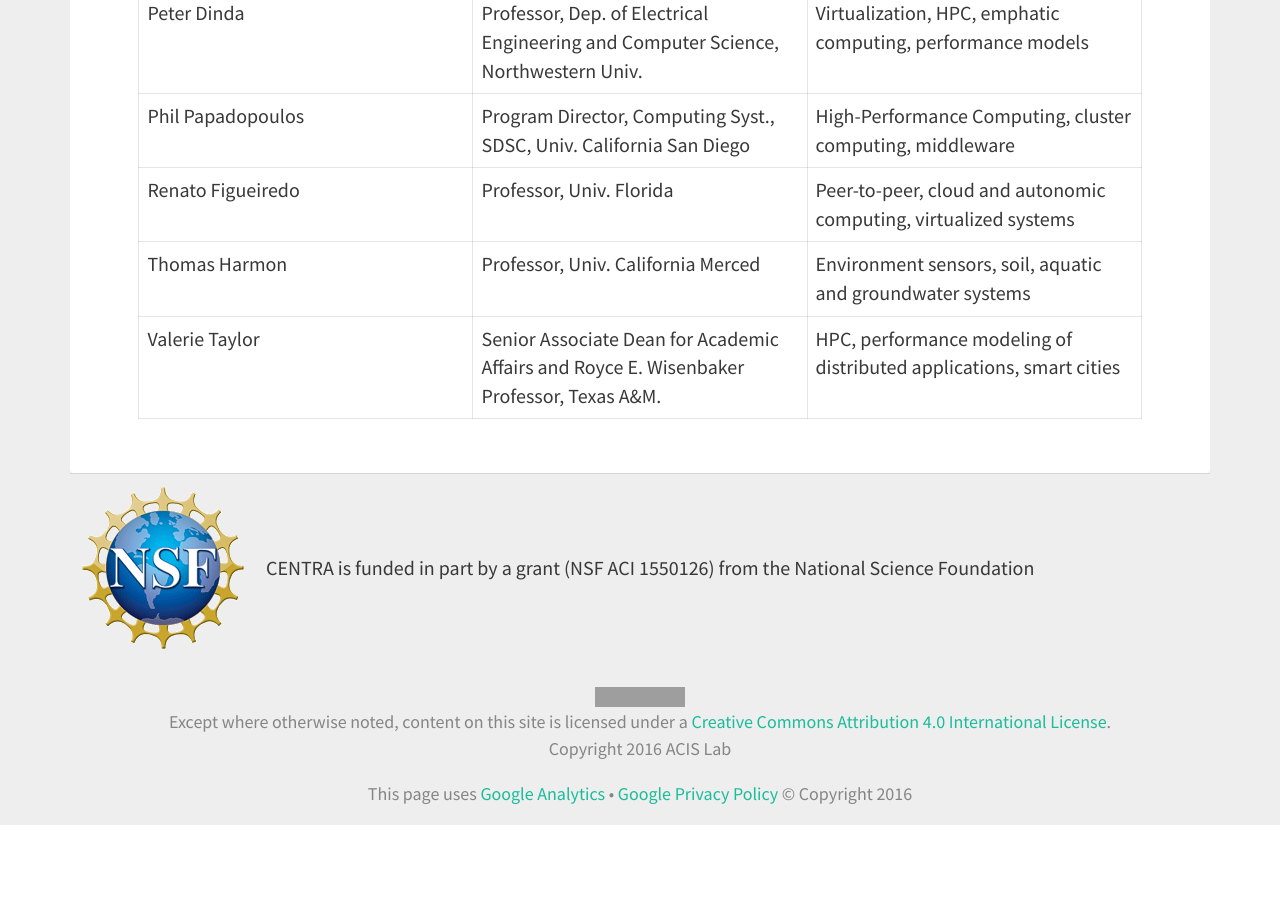
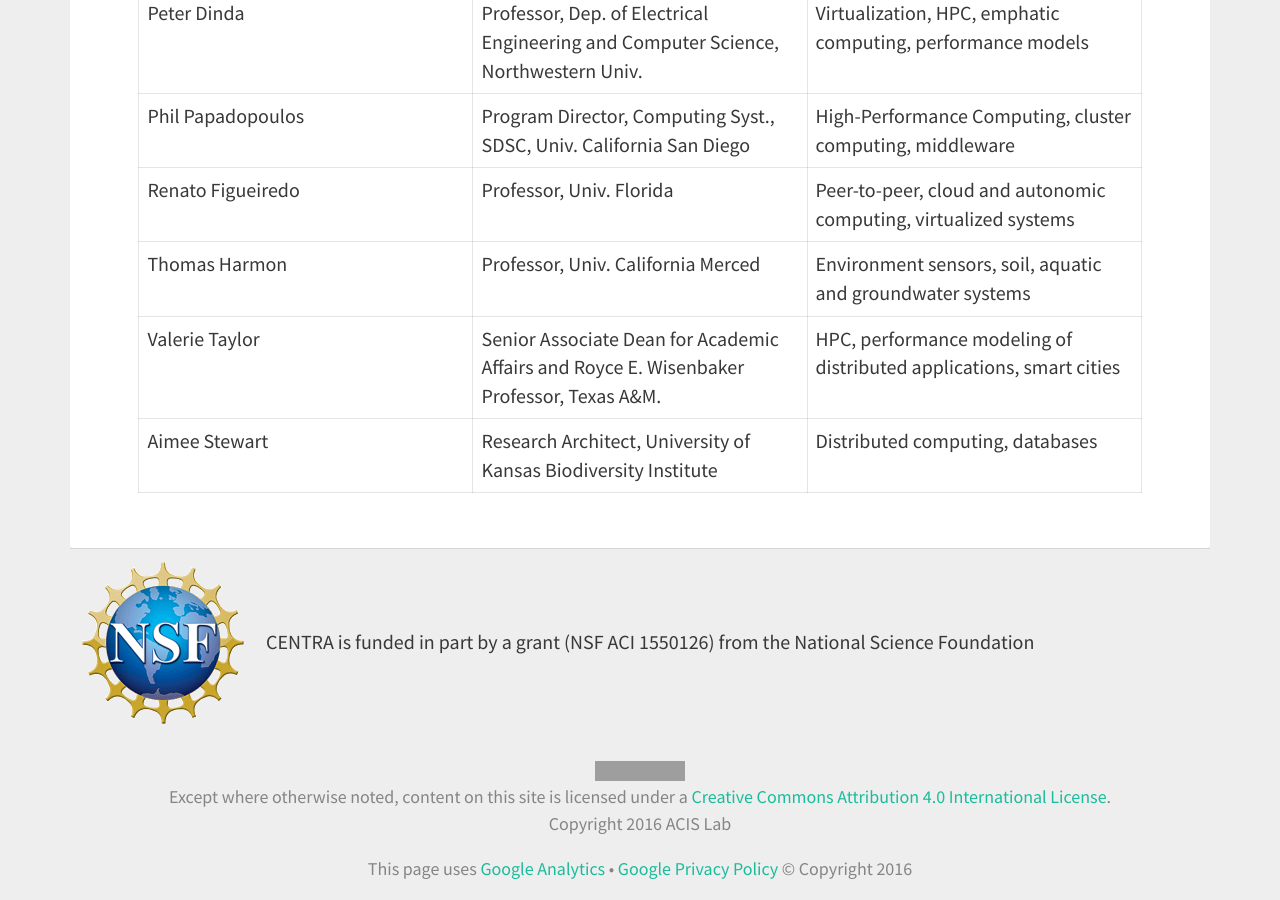
Before and after one commit to hmchou56/centra8, a Jekyll site: the page built from members.md, in a window 1280 px wide and 900 px high, scrolled down 1599 px. Built offline with Jekyll 4.4.1, drawn with Linux system fonts in a browser that asks for light colours; nearby versions of some CDN libraries; before the commit the page ends 2424 px from its top, so only the background shows below that; grey boxes are pictures that could not be loaded.

Commit message:
Added Aimee to Researchers

```diff
--- a/members.md
+++ b/members.md
@@ -35,4 +35,5 @@ Phil Papadopoulos   |Program Director, Computing Syst., SDSC, Univ. California S
 Renato Figueiredo   |Professor, Univ. Florida                                              |Peer-to-peer, cloud and autonomic computing, virtualized systems
 Thomas Harmon      |Professor, Univ. California Merced                                     |Environment sensors, soil, aquatic and groundwater systems
 Valerie Taylor      |Senior Associate Dean for Academic Affairs and Royce E. Wisenbaker Professor, Texas A&M. |HPC, performance modeling of distributed applications, smart cities
+Aimee Stewart      |Research Architect, University of Kansas Biodiversity Institute     |Distributed computing, databases
 {: class="table"}
```
